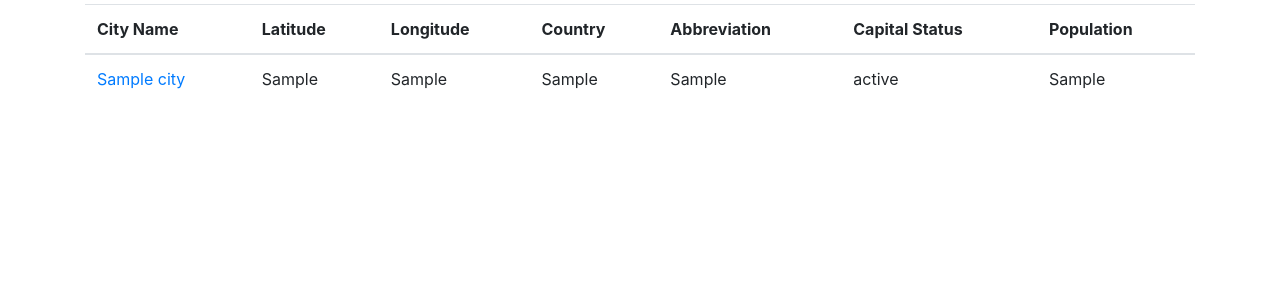
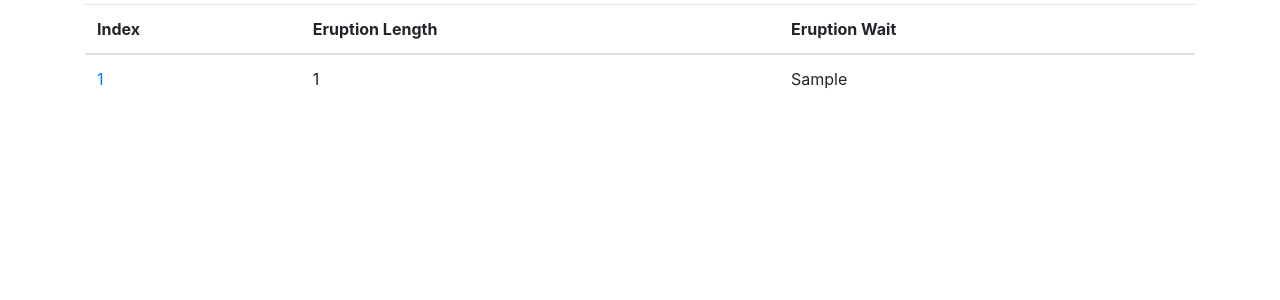
Before and after one commit to yanyan666666/PythonDockerFlaskPycharm03, a Flask app: template app/templates/index.html in a window 1280 px wide. Shown: the part 56-356 px from the top of the page. Run offline with Flask 2, Linux system fonts and the light colour scheme; the template is opened without the code that fills it: most values are stand-ins (such as "Sample title", 1, 10 or a date in 2020); some libraries are stand-ins or nearby versions.

Commit message:
fix: update for new database

```diff
--- a/app/templates/index.html
+++ b/app/templates/index.html
@@ -3,25 +3,17 @@
 <table class="table">
     <thead>
     <tr>
-        <th scope="col">City Name</th>
-        <th scope="col">Latitude</th>
-        <th scope="col">Longitude</th>
-        <th scope="col">Country</th>
-        <th scope="col">Abbreviation</th>
-        <th scope="col">Capital Status</th>
-        <th scope="col">Population</th>
+        <th scope="col">Index</th>
+        <th scope="col">Eruption Length</th>
+        <th scope="col">Eruption Wait</th>
     </tr>
     </thead>
     <tbody>
-    {% for city in cities %}
+    {% for time in times %}
     <tr>
-        <td><a href="view/{{city.id}}">{{ city.fldName }}</a></td>
-        <td>{{ city.fldLat }}</td>
-        <td>{{ city.fldLong }}</td>
-        <td>{{ city.fldCountry }}</td>
-        <td>{{ city.fldAbbreviation }}</td>
-        <td>{{ city.fldCapitalStatus }}</td>
-        <td>{{ city.fldPopulation }}</td>
+        <td><a href="view/{{time.id}}">{{ time.id }}</a></td>
+        <td>{{ time.Eruption_length }}</td>
+        <td>{{ time.Eruption_wait }}</td>
     </tr>
     {% endfor %}
     </tbody>
```
